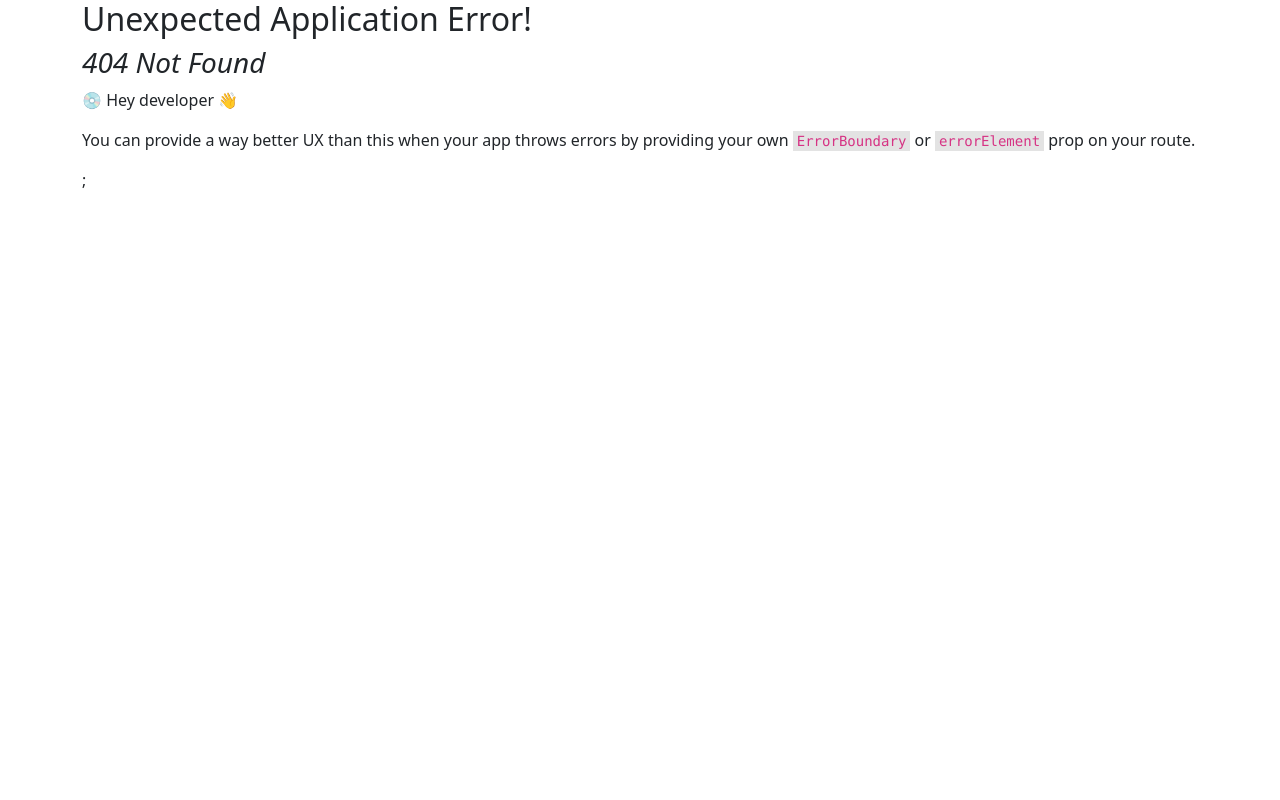
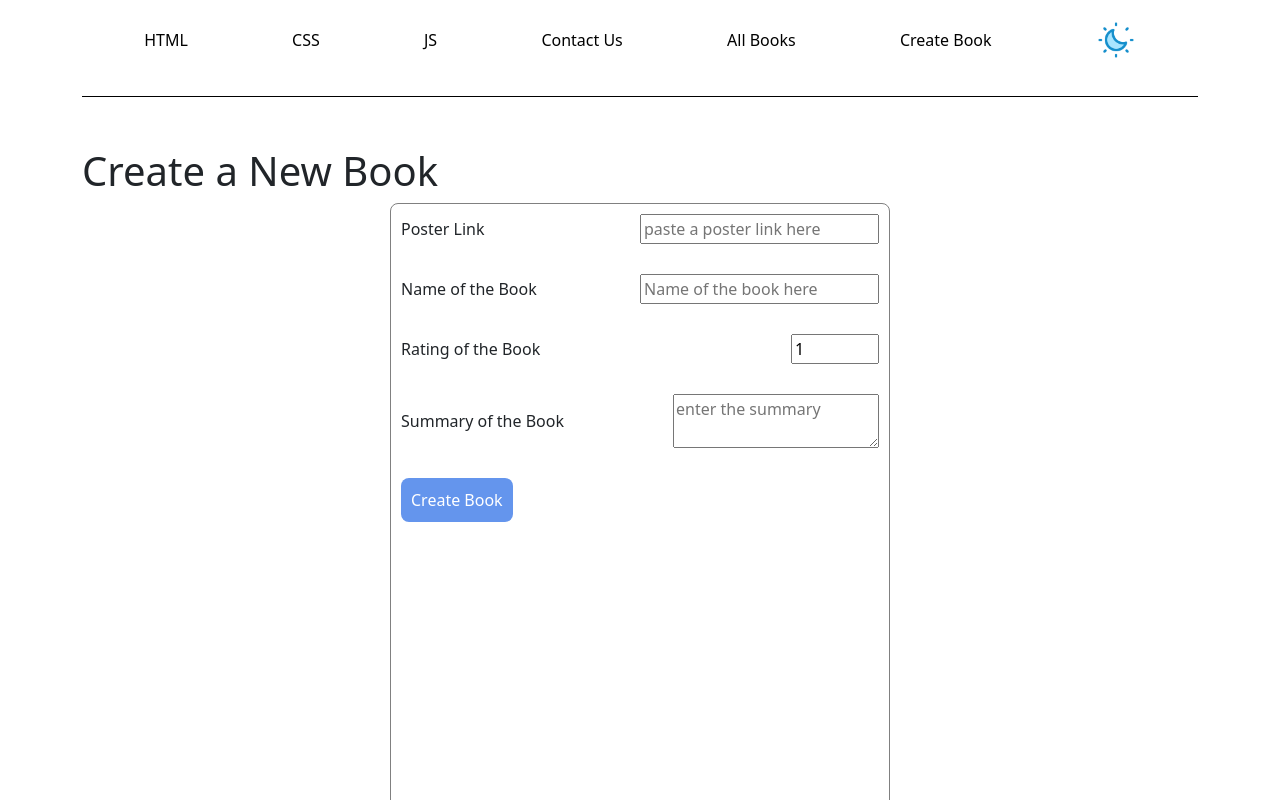
Before and after one commit to Sathiyapramod/react-router-demo, a React (Vite) app: page /create-book in a window 1280 px wide. Before the commit this address had no page. Shown: the top 800 px of the page. Built offline with nearby package versions, Linux system fonts and the light colour scheme.

Commit message:
feat: added create books

```diff
--- a/src/App.jsx
+++ b/src/App.jsx
@@ -3,13 +3,16 @@ import { RouterProvider } from "react-router-dom";
 import router from "./routes/router";
 import "./App.css";
 import ThemeProvider from "./context/ThemeProvider";
+import BookListProvider from "./context/BookListProvider";
 
 function App() {
     return (
         <ThemeProvider>
-            <div className="container">
-                <RouterProvider router={router} />;
-            </div>
+            <BookListProvider>
+                <div className="container">
+                    <RouterProvider router={router} />;
+                </div>
+            </BookListProvider>
         </ThemeProvider>
     );
 }
--- /dev/null
+++ b/src/context/BookListProvider.jsx
@@ -0,0 +1,23 @@
+import React, { useState, createContext } from "react";
+import INITIAL_BOOK_LIST from "../config/books";
+
+// step 1
+const BookListContext = createContext();
+
+function BookListProvider({ children }) {
+    // step 2
+    // state - to use globally
+    // declare
+    const [books, setBooks] = useState(INITIAL_BOOK_LIST);
+
+    // step 3
+    // publishing event
+
+    return (
+        <BookListContext.Provider value={{ books, setBooks }}>{children}</BookListContext.Provider>
+    );
+}
+
+export { BookListContext };
+
+export default BookListProvider;
--- a/src/layouts/MainLayout.jsx
+++ b/src/layouts/MainLayout.jsx
@@ -47,6 +47,11 @@ function MainLayout() {
                             </Link>
                         </li>
                         <li>
+                            <Link to="/books" className="link" style={linkTagStyle}>
+                                All Books
+                            </Link>
+                        </li>
+                        <li>
                             <Link to="/create-book" className="link" style={linkTagStyle}>
                                 Create Book
                             </Link>
--- a/src/pages/BookList.jsx
+++ b/src/pages/BookList.jsx
@@ -1,9 +1,11 @@
-import React, { useState } from "react";
-import INITIAL_BOOK_LIST from "../config/books";
+import React, { useContext } from "react";
 import Book from "../components/Book";
+import { BookListContext } from "../context/BookListProvider";
 
 function BookList() {
-    const [books, setBooks] = useState(INITIAL_BOOK_LIST);
+    // destructure the context
+    const { books } = useContext(BookListContext);
+
     return (
         <div>
             <h1>My List of Books</h1>
--- a/src/pages/CreateBook.jsx
+++ b/src/pages/CreateBook.jsx
@@ -1,10 +1,35 @@
 import React from "react";
+import { useFormik } from "formik";
+import * as yup from "yup";
 
 function CreateBook() {
+    // form validation
+    const validationSchema = yup.object({
+        poster: yup.string().required(),
+        bookName: yup.string().required(),
+        bookRating: yup.number().min(1).max(10).required(),
+        bookSummary: yup.string().required(),
+    });
+
+    // form handling
+    const formik = useFormik({
+        initialValues: {
+            poster: "",
+            bookName: "",
+            bookRating: 1,
+            bookSummary: "",
+        },
+        validationSchema: validationSchema,
+        onSubmit: (values) => {
+            // step 1 : append to the existing book
+            console.log(values);
+        },
+    });
+
     return (
         <div>
             <h1>Create a New Book</h1>
-            <form>
+            <form onSubmit={formik.handleSubmit}>
                 <div className="form-div">
                     <label>Poster Link</label>
                     <input
@@ -12,30 +37,72 @@ function CreateBook() {
                         id="poster"
                         name="poster"
                         placeholder="paste a poster link here"
+                        onChange={formik.handleChange}
+                        onBlur={formik.handleBlur}
+                        value={formik.values.poster}
                     />
                 </div>
+
+                {formik.errors.poster ? <div className="error">{formik.errors.poster}</div> : ""}
+
                 <div className="form-div">
                     <label>Name of the Book</label>
-                    <input type="text" id="name" name="name" placeholder="Name of the book here" />
-                </div>
-                <div className="form-div">
-                    <label>Poster Link</label>
                     <input
                         type="text"
-                        id="poster"
-                        name="poster"
-                        placeholder="paste a poster link here"
+                        id="bookName"
+                        name="bookName"
+                        placeholder="Name of the book here"
+                        onChange={formik.handleChange}
+                        onBlur={formik.handleBlur}
+                        value={formik.values.bookName}
                     />
                 </div>
+
+                {formik.errors.bookName ? (
+                    <div className="error">{formik.errors.bookName}</div>
+                ) : (
+                    ""
+                )}
                 <div className="form-div">
-                    <label htmlFor="contactName">Contact Name</label>
+                    <label htmlFor="bookRating">Rating of the Book</label>
                     <input
-                        type="text"
-                        id="contactName"
-                        name="contactName"
-                        placeholder="enter your name"
+                        type="number"
+                        min={1}
+                        max={10}
+                        id="bookRating"
+                        name="bookRating"
+                        placeholder="enter the rating"
+                        onChange={formik.handleChange}
+                        onBlur={formik.handleBlur}
+                        value={formik.values.bookRating}
                     />
                 </div>
+
+                {formik.errors.bookRating ? (
+                    <div className="error">{formik.errors.bookRating}</div>
+                ) : (
+                    ""
+                )}
+
+                <div className="form-div">
+                    <label htmlFor="bookSummary">Summary of the Book</label>
+                    <textarea
+                        type="text"
+                        id="bookSummary"
+                        name="bookSummary"
+                        placeholder="enter the summary"
+                        onChange={formik.handleChange}
+                        onBlur={formik.handleBlur}
+                        value={formik.values.bookSummary}
+                    />
+                </div>
+
+                {formik.errors.bookSummary ? (
+                    <div className="error">{formik.errors.bookSummary}</div>
+                ) : (
+                    ""
+                )}
+                <button type="submit">Create Book</button>
             </form>
         </div>
     );
--- a/src/routes/mainRoutes.jsx
+++ b/src/routes/mainRoutes.jsx
@@ -5,6 +5,7 @@ import JavaScript from "../pages/JavaScript";
 import Contact from "../pages/Contact";
 import BookList from "../pages/BookList";
 import ViewBook from "../pages/ViewBook";
+import CreateBook from "../pages/CreateBook";
 // importing main layout
 import MainLayout from "../layouts/MainLayout";
 
@@ -37,6 +38,10 @@ const mainRoutes = {
             path: "/books/:bookId",
             element: <ViewBook />,
         },
+        {
+            path: "/create-book",
+            element: <CreateBook />,
+        },
     ],
 };
 
```
